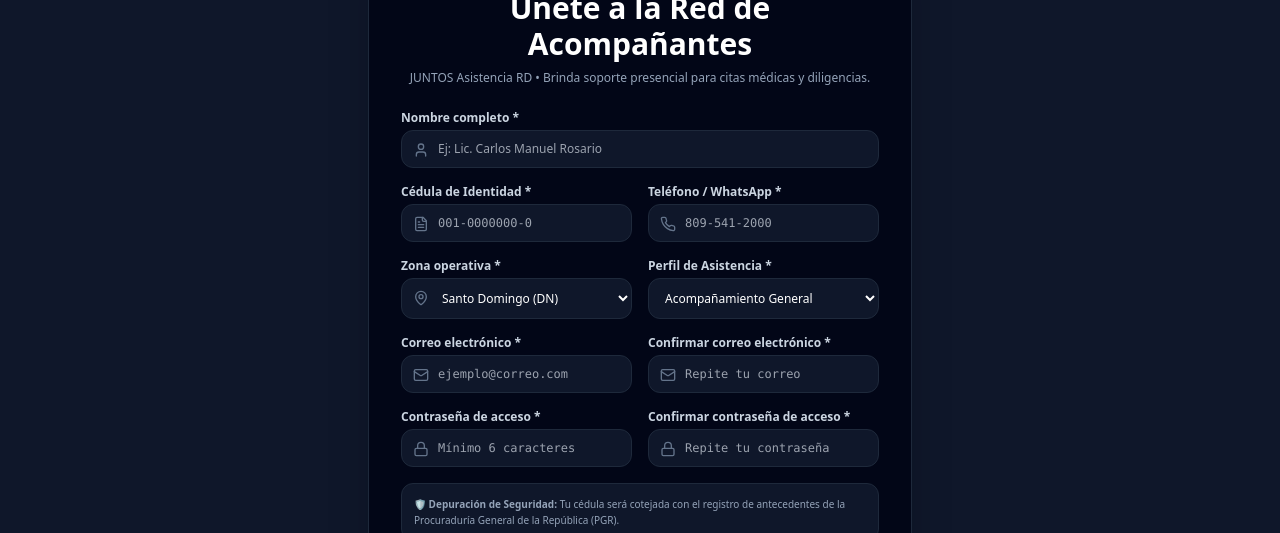
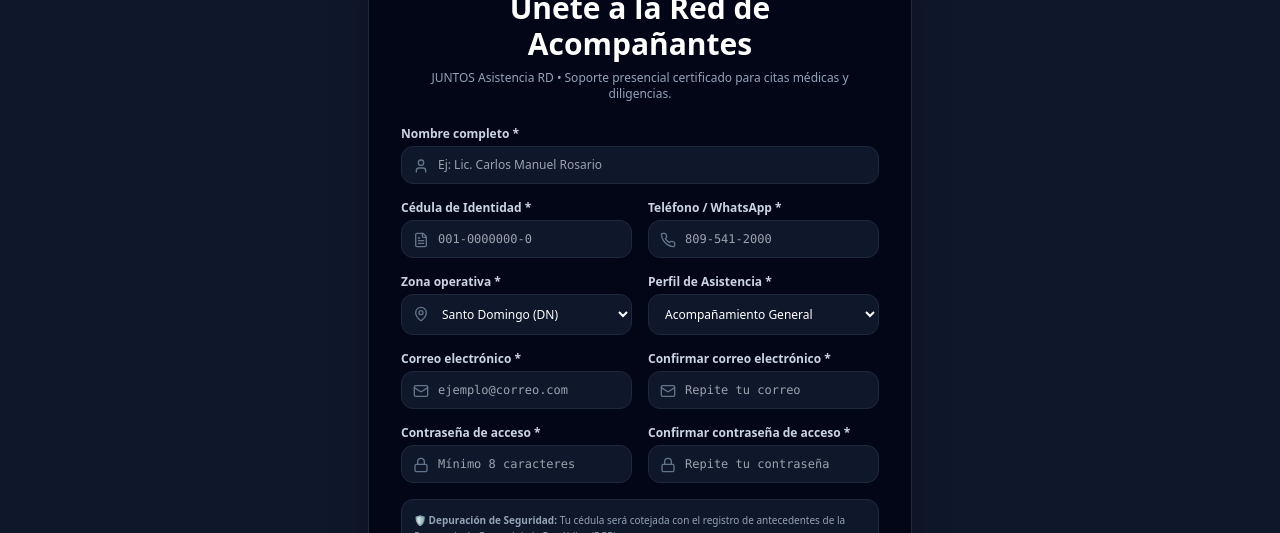
Before and after one commit to Juntos-creator/juntos-platform, a Next.js app: page /companion/register in a window 1280 px wide. Shown: the part 183-716 px from the top of the page. Built offline with nearby package versions, Linux system fonts and the light colour scheme; no server answers.

Commit message:
Security P0: Enforce 8-character password policy and sanitize companion registration

```diff
--- a/src/app/companion/register/page.tsx
+++ b/src/app/companion/register/page.tsx
@@ -56,15 +56,16 @@ export default function CompanionRegisterPage() {
       return;
     }
 
-    if (password.length < 6) {
-      setErrorMsg('La contraseña debe tener al menos 6 caracteres.');
+    // Estándar de producción: mínimo 8 caracteres
+    if (password.length < 8) {
+      setErrorMsg('Por motivos de seguridad, la contraseña debe tener al menos 8 caracteres.');
       return;
     }
 
     setLoading(true);
 
     try {
-      // 1. Registro en Supabase Auth con rol COMPANION estricto
+      // 1. Registro en Supabase Auth guardando la metadata de postulación
       const { data: authData, error: authError } = await supabase.auth.signUp({
         email: cleanEmail,
         password: password.trim(),
@@ -82,26 +83,23 @@ export default function CompanionRegisterPage() {
       const userId = authData.user?.id;
 
       if (userId) {
-        // Guardar correo para persistencia en este dispositivo
         if (typeof window !== 'undefined') {
           localStorage.setItem('juntos_remember_email', cleanEmail);
         }
 
-        // 2. Crear o actualizar perfil en la tabla profiles
+        // 2. Crear o actualizar perfil en profiles (sin forzar mutación de role si RLS lo previene)
         const { error: profileError } = await supabase.from('profiles').upsert({
           id: userId,
           email: cleanEmail,
           full_name: fullName.trim(),
-          phone: phone.trim(),
-          role: 'COMPANION'
+          phone: phone.trim()
         });
 
         if (profileError) {
-          console.error('Error al guardar profile:', profileError.message);
-          throw new Error('Error al vincular tu perfil: ' + profileError.message);
+          console.warn('Aviso sincronización de perfil:', profileError.message);
         }
 
-        // 3. Crear solicitud de acreditación en companion_applications
+        // 3. Crear solicitud formal de acreditación en companion_applications
         const { error: applicationError } = await supabase.from('companion_applications').insert([{
           user_id: userId,
           nombre: fullName.trim(),
@@ -110,7 +108,7 @@ export default function CompanionRegisterPage() {
           correo: cleanEmail,
           ciudad: city,
           estado: 'PENDIENTE',
-          notas_rrhh: `Postulación web directa. Experiencia: ${experience}. Depuración de antecedentes en proceso.`
+          notas_rrhh: `Postulación web directa. Especialidad: ${experience}. Depuración PGR requerida.`
         }]);
 
         if (applicationError) {
@@ -120,7 +118,7 @@ export default function CompanionRegisterPage() {
 
       setSuccess(true);
       setTimeout(() => {
-        window.location.href = '/companion';
+        router.push('/companion');
       }, 1200);
 
     } catch (err: any) {
@@ -146,7 +144,7 @@ export default function CompanionRegisterPage() {
               Únete a la Red de Acompañantes
             </h1>
             <p className="text-xs text-slate-400">
-              JUNTOS Asistencia RD • Brinda soporte presencial para citas médicas y diligencias.
+              JUNTOS Asistencia RD • Soporte presencial certificado para citas médicas y diligencias.
             </p>
           </div>
 
@@ -282,7 +280,7 @@ export default function CompanionRegisterPage() {
               </div>
             </div>
 
-            {/* Contraseña y Confirmación */}
+            {/* Contraseña y Confirmación (Mínimo 8 caracteres) */}
             <div className="grid grid-cols-1 sm:grid-cols-2 gap-4">
               <div>
                 <label className="font-bold text-slate-300 block mb-1">Contraseña de acceso *</label>
@@ -291,8 +289,8 @@ export default function CompanionRegisterPage() {
                   <input
                     type="password"
                     required
-                    minLength={6}
-                    placeholder="Mínimo 6 caracteres"
+                    minLength={8}
+                    placeholder="Mínimo 8 caracteres"
                     value={password}
                     onChange={(e) => setPassword(e.target.value)}
                     className="w-full bg-slate-900 border border-slate-800 rounded-xl pl-9 pr-3 py-2.5 text-white outline-none focus:border-emerald-500 font-mono transition"
@@ -307,7 +305,7 @@ export default function CompanionRegisterPage() {
                   <input
                     type="password"
                     required
-                    minLength={6}
+                    minLength={8}
                     placeholder="Repite tu contraseña"
                     value={confirmPassword}
                     onChange={(e) => setConfirmPassword(e.target.value)}
```
